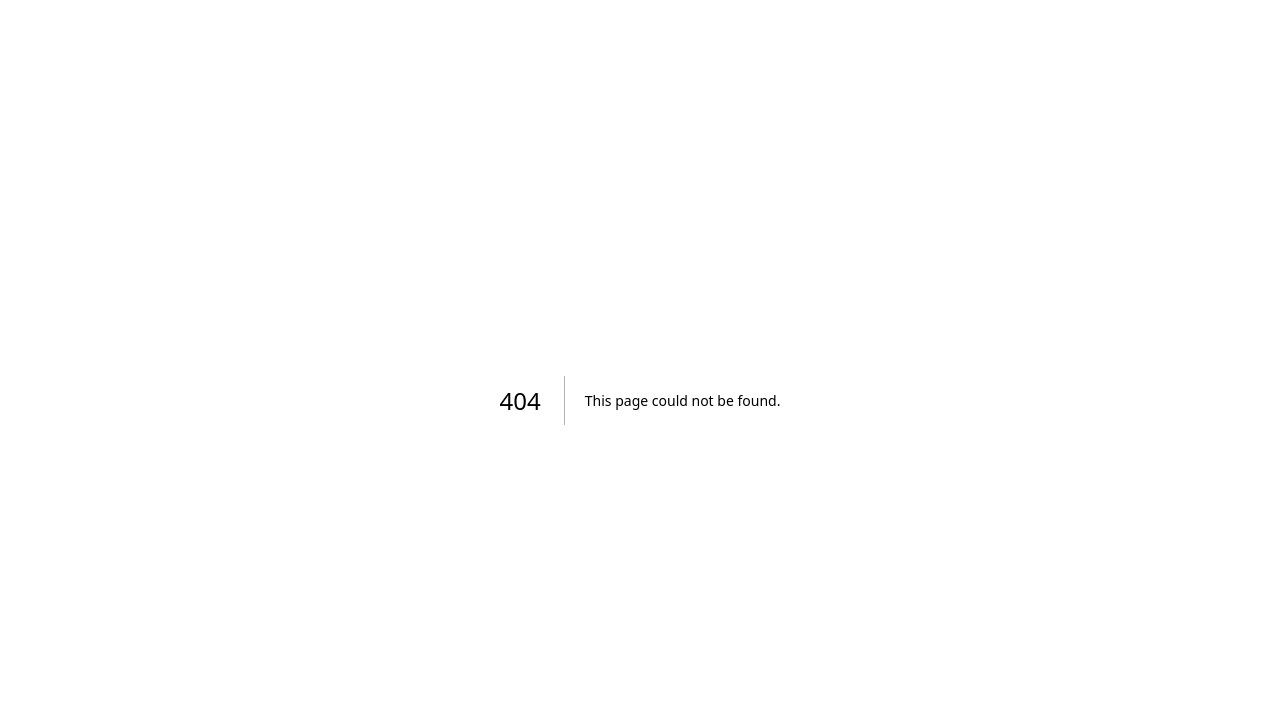
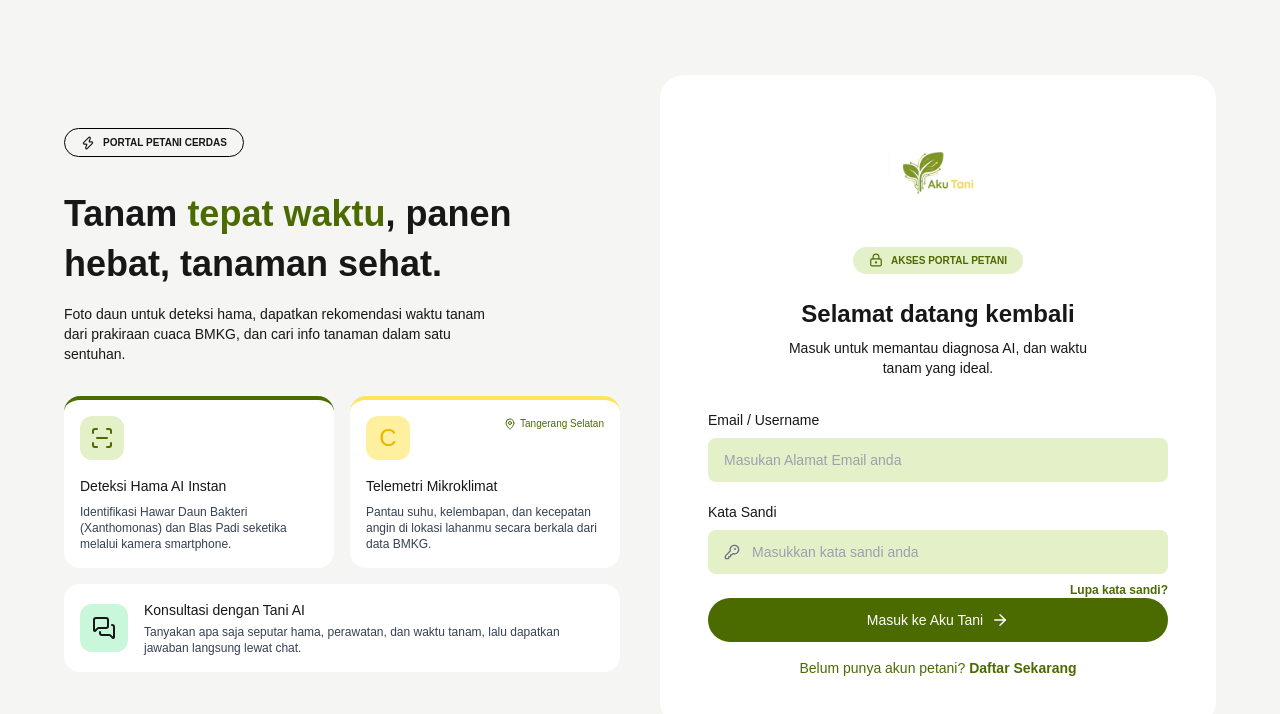
Before and after one commit to AkuTani/_fe_aku_tani, a Next.js app: page /Login in a window 1280 px wide. Before the commit this address had no page. Shown: the top 714 px of the page. Built offline with nearby package versions, Linux system fonts and the light colour scheme.

Commit message:
Login page
ada login + logo

```diff
--- /dev/null
+++ b/app/Login/page.tsx
@@ -0,0 +1,108 @@
+import Image from "next/image";
+import { ArrowRight, KeyRound, LockKeyhole, MapPin, MessagesSquare, ScanLine, Zap } from "lucide-react";
+
+export default function Login() {
+  return (
+    <main className="min-h-screen bg-[#F5F5F3] flex items-center justify-center p-6">
+      <div className="grid w-full max-w-6xl items-center gap-10 lg:grid-cols-2">
+        <section>
+          <span className="inline-flex items-center gap-2 rounded-full border border-black px-4 py-1.5 text-[10px] font-semibold uppercase">
+            <Zap size={14} /> Portal Petani Cerdas
+          </span>
+
+          <h1 className="mt-8 text-4xl font-semibold leading-snug">
+            Tanam <span className="text-[#4B6B00]">tepat waktu</span>, panen hebat, tanaman sehat.
+          </h1>
+          <p className="mt-4 max-w-md text-sm">
+            Foto daun untuk deteksi hama, dapatkan rekomendasi waktu tanam dari prakiraan cuaca BMKG,
+            dan cari info tanaman dalam satu sentuhan.
+          </p>
+
+          <div className="mt-8 grid gap-4 sm:grid-cols-2">
+            <div className="rounded-2xl border-t-4 border-[#4B6B00] bg-white p-4">
+              <div className="flex h-11 w-11 items-center justify-center rounded-xl bg-[#E4F0C8] text-[#4B6B00]">
+                <ScanLine />
+              </div>
+              <h3 className="mt-4 text-sm font-medium">Deteksi Hama AI Instan</h3>
+              <p className="mt-2 text-xs text-gray-700">
+                Identifikasi Hawar Daun Bakteri (Xanthomonas) dan Blas Padi seketika melalui kamera smartphone.
+              </p>
+            </div>
+
+            <div className="rounded-2xl border-t-4 border-[#FFE45C] bg-white p-4">
+              <div className="flex items-start justify-between">
+                <div className="flex h-11 w-11 items-center justify-center rounded-xl bg-[#FFF0A0] text-2xl text-[#E6B800]">
+                  C
+                </div>
+                <span className="flex items-center gap-1 text-[10px] text-[#4B6B00]">
+                  <MapPin size={12} /> Tangerang Selatan
+                </span>
+              </div>
+              <h3 className="mt-4 text-sm font-medium">Telemetri Mikroklimat</h3>
+              <p className="mt-2 text-xs text-gray-700">
+                Pantau suhu, kelembapan, dan kecepatan angin di lokasi lahanmu secara berkala dari data BMKG.
+              </p>
+            </div>
+          </div>
+
+          <div className="mt-4 flex items-center gap-4 rounded-2xl bg-white p-4">
+            <div className="flex h-12 w-12 shrink-0 items-center justify-center rounded-xl bg-[#C8F7DC]">
+              <MessagesSquare />
+            </div>
+            <div>
+              <h3 className="text-sm font-medium">Konsultasi dengan Tani AI</h3>
+              <p className="mt-1 text-xs text-gray-700">
+                Tanyakan apa saja seputar hama, perawatan, dan waktu tanam, lalu dapatkan jawaban langsung lewat chat.
+              </p>
+            </div>
+          </div>
+        </section>
+
+        <section className="flex min-h-[640px] flex-col items-center rounded-3xl bg-white p-8 sm:p-12">
+          <Image src="/logo.png" alt="Aku Tani" width={100} height={60} />
+
+          <span className="mt-6 inline-flex items-center gap-2 rounded-full bg-[#E4F0C8] px-4 py-1.5 text-[10px] font-semibold uppercase text-[#4B6B00]">
+            <LockKeyhole size={14} /> Akses Portal Petani
+          </span>
+
+          <h2 className="mt-6 text-2xl font-semibold">Selamat datang kembali</h2>
+          <p className="mt-2 max-w-xs text-center text-sm">
+            Masuk untuk memantau diagnosa AI, dan waktu tanam yang ideal.
+          </p>
+
+          <form className="mt-8 flex w-full flex-1 flex-col">
+            <label className="text-sm font-medium">Email / Username</label>
+            <input
+              type="text"
+              placeholder="Masukan Alamat Email anda"
+              className="mt-2 w-full rounded-lg bg-[#E4F0C8] px-4 py-3 text-sm outline-none placeholder:text-gray-400 focus:ring-2 focus:ring-[#4B6B00]"
+            />
+
+            <label className="mt-5 text-sm font-medium">Kata Sandi</label>
+            <div className="relative mt-2">
+              <KeyRound size={16} className="absolute left-4 top-1/2 -translate-y-1/2 text-gray-500" />
+              <input
+                type="password"
+                placeholder="Masukkan kata sandi anda"
+                className="w-full rounded-lg bg-[#E4F0C8] py-3 pl-11 pr-4 text-sm outline-none placeholder:text-gray-400 focus:ring-2 focus:ring-[#4B6B00]"
+              />
+            </div>
+            <a href="#" className="mt-2 self-end text-xs font-semibold text-[#4B6B00]">
+              Lupa kata sandi?
+            </a>
+
+            <button
+              type="submit"
+              className="mt-auto flex w-full items-center justify-center gap-2 rounded-full bg-[#4B6B00] py-3 text-sm font-medium text-white hover:bg-[#3d5700]"
+            >
+              Masuk ke Aku Tani <ArrowRight size={18} />
+            </button>
+            <p className="mt-4 text-center text-sm text-[#4B6B00]">
+              Belum punya akun petani? <a href="#" className="font-bold">Daftar Sekarang</a>
+            </p>
+          </form>
+        </section>
+      </div>
+    </main>
+  );
+}
```
Also changed, not shown: public/logo.png (added).
